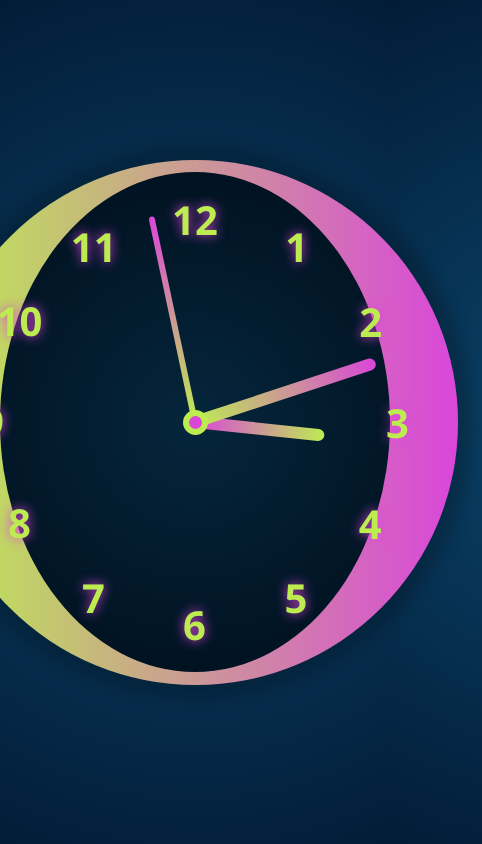
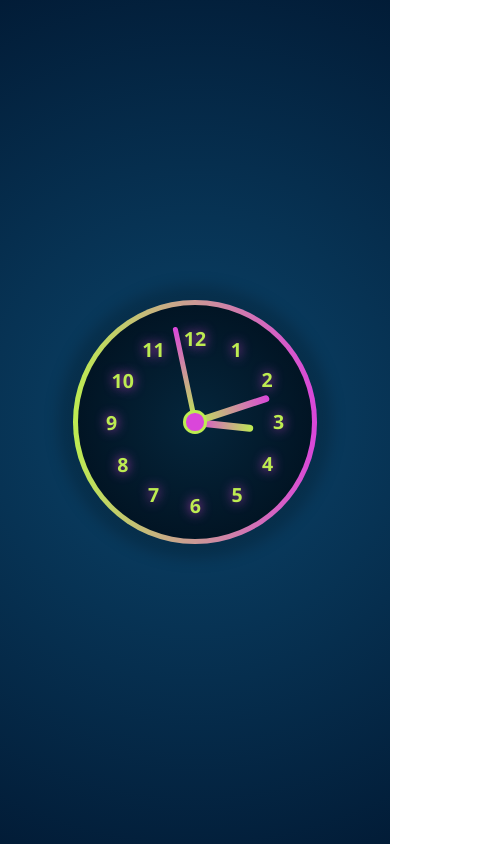
Before and after one commit to Avogame/avogame.github.io, a plain HTML site: page Analog-Clock/index.html in a window 390 px wide. Shown: the whole page, 482 px wide, since content can reach past the window. Drawn offline with Linux system fonts and the light colour scheme.

Commit message:
fix the clock 1

```diff
--- a/Analog-Clock/style.css
+++ b/Analog-Clock/style.css
@@ -20,8 +20,8 @@ body {
 }
 
 .clock {
-    width: 500px;
-    height: 500px;
+    width: 60vmin;
+    height: 60vmin;
     position: relative;
     border-radius: 50%;
     display: flex;
@@ -33,8 +33,8 @@ body {
 
 .clock::before {
     content: "";
-    width: 525px;
-    height: 525px;
+    width: calc(60vmin + 2.5vmin);
+    height: calc(60vmin + 2.5vmin);
     position: absolute;
     border-radius: 50%;
     background: linear-gradient(to right, var(--color-1), var(--color-2));
@@ -48,10 +48,23 @@ body {
     position: absolute;
     text-align: center;
     inset: 20px;
-    font-size: 40px;
+    /* font-size: 5vw; */
+    font-size: 5vmin;
     color: var(--color-1);
     text-shadow: 0 0 12px var(--color-2);
 }
+
+/* @media (max-width: 768px) {
+.number {
+    font-size: 5vw;
+}
+}
+
+@media (max-width: 480px) {
+    .number {
+        font-size: 5vw;
+    }
+} */
 
 .number b {
     transform: rotate(calc(-30deg * var(--n)));
@@ -60,16 +73,32 @@ body {
 
 .center-dot {
     position:absolute;
-    width: 25px;
-    height: 25px;
+    width: 4vmin;
+    height: 4vmin;
     background-color: var(--color-2);
-    border: 6px solid var(--color-1);
+    border: 0.7vmin solid var(--color-1);
     border-radius: 50%;
+}
+
+@media (max-width: 768px) {
+    .center-dot {
+        width: 5vmin;
+        height: 5vmin;
+        border: 0.8vmin solid var(--color-1); /* Slightly bigger dot and border on smaller screens */
+    }
+}
+
+@media (max-width: 480px) {
+    .center-dot {
+        width: 6vmin;
+        height: 6vmin;
+        border: 1vmin solid var(--color-1); /* Larger size for very small screens */
+    }
 }
 
 .hour-hand, .minute-hand, .second-hand {
     --rotate: 0;
-    position:absolute;
+    position: absolute;
     left: 50%;
     bottom: 50%;
     transform: translate(-50%) rotate(calc(var(--rotate) * 1deg));
@@ -77,20 +106,50 @@ body {
     border-radius: 30px 30px 0 0;
 }
 
-
 .hour-hand {
-    width: 12px;
-    height: 130px;
-    background: linear-gradient(var(--color-1),var(--color-2));
+    width: 1.2vmin;
+    height: 15vmin;
+    background: linear-gradient(var(--color-1), var(--color-2));
 }
 
 .minute-hand {
-    width: 12px;
-    height: 190px;
-    background: linear-gradient(to top, var(--color-1),var(--color-2));
+    width: 1.2vmin;
+    height: 20vmin;
+    background: linear-gradient(to top, var(--color-1), var(--color-2));
 }
 
 .second-hand {
-    width: 6px;
-    height: 210px;
-    background: linear-gradient(to top, var(--color-1),var(--color-2));
+    width: 0.8vmin;
+    height: 25vmin;
+    background: linear-gradient(to top, var(--color-1), var(--color-2));
+}
+
+@media (max-width: 768px) {
+    .hour-hand {
+        width: 1.5vmin;
+        height: 15vmin;
+    }
+    .minute-hand {
+        width: 1.5vmin;
+        height: 20vmin;
+    }
+    .second-hand {
+        width: 1vmin;
+        height: 25vmin;
+    }
+}
+
+@media (max-width: 480px) {
+    .hour-hand {
+        width: 1.8vmin;
+        height: 15vmin;
+    }
+    .minute-hand {
+        width: 1.8vmin;
+        height: 20vmin;
+    }
+    .second-hand {
+        width: 1.2vmin;
+        height: 25vmin;
+    }
+}
```
